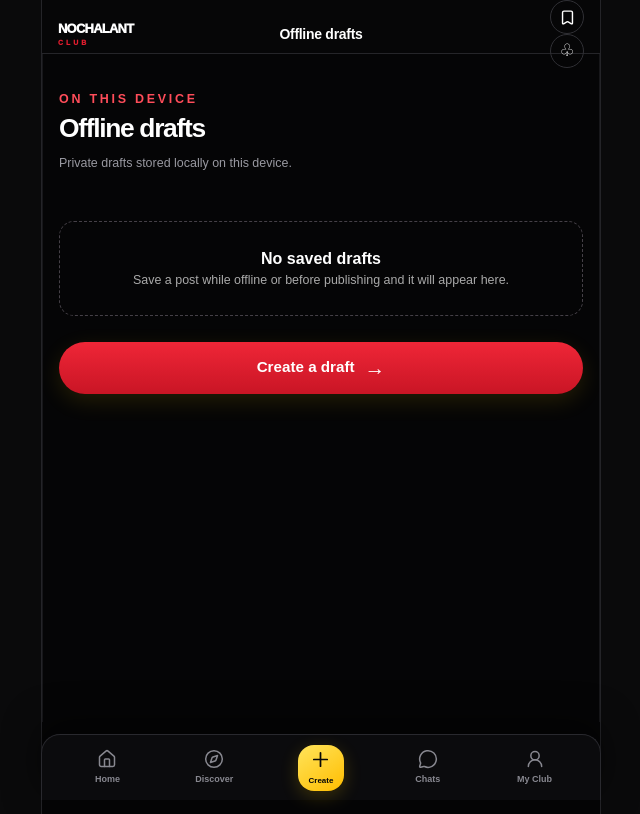
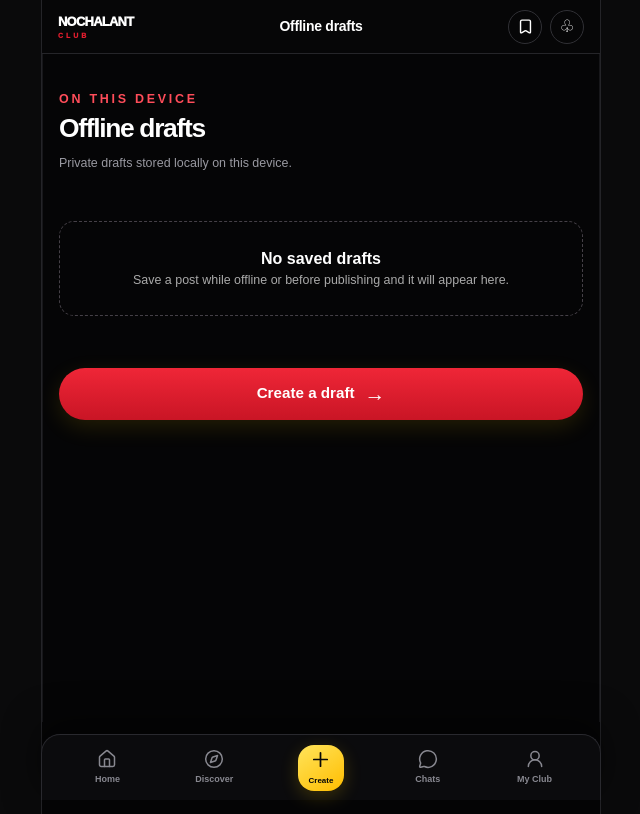
Before and after one commit to mrceogodwin/Nochalant, a Next.js app: page /drafts in a window 1280 px wide. Shown: the whole page, without its empty margins (319-959 px from the left). Built offline with nearby package versions, Linux system fonts and the light colour scheme.

Commit message:
style(offline): style local drafts and header shortcuts

```diff
--- a/src/app/globals.css
+++ b/src/app/globals.css
@@ -573,3 +573,5 @@ button { font: inherit; }
 .native-tab.native-create{justify-self:center;width:46px;height:46px;border-radius:16px;background:linear-gradient(145deg,#ffe45b,#ffbd00);color:#080808;box-shadow:0 5px 18px #ffcc0033}.native-tab.native-create span{font-size:8px}
 @media(min-width:700px){.mobile-app-frame{max-width:560px;margin:0 auto;border-inline:1px solid #242428}.native-top-dock{border-radius:0}.native-bottom-dock{border-inline:1px solid #29292e}}
 @media(prefers-reduced-motion:reduce){.native-tab{transition:none}}
+
+.native-header-actions{justify-self:end;display:flex;align-items:center;gap:8px}.offline-draft-list{display:flex;flex-direction:column;gap:10px}.offline-draft-list article{display:flex;align-items:flex-start;gap:12px;padding:14px;border:1px solid #2a2a30;border-radius:14px;background:#111113}.offline-draft-list article>div{min-width:0;flex:1}.offline-draft-list article span{font-size:9px;font-weight:900;letter-spacing:.12em;color:var(--yellow)}.offline-draft-list article p{font-size:13px;line-height:1.5;overflow-wrap:anywhere}.offline-draft-list article small{color:#888;font-size:10px}.offline-draft-list article button{border:1px solid #493036;border-radius:20px;background:transparent;color:#ff9ba2;padding:7px 10px;font-size:10px}
```
